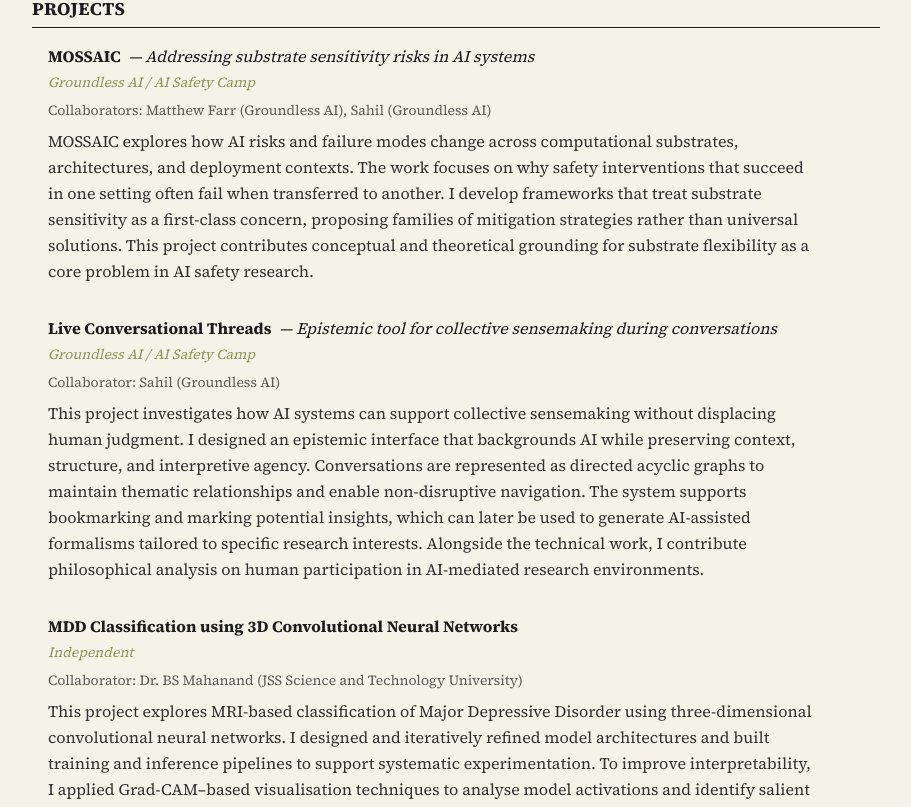
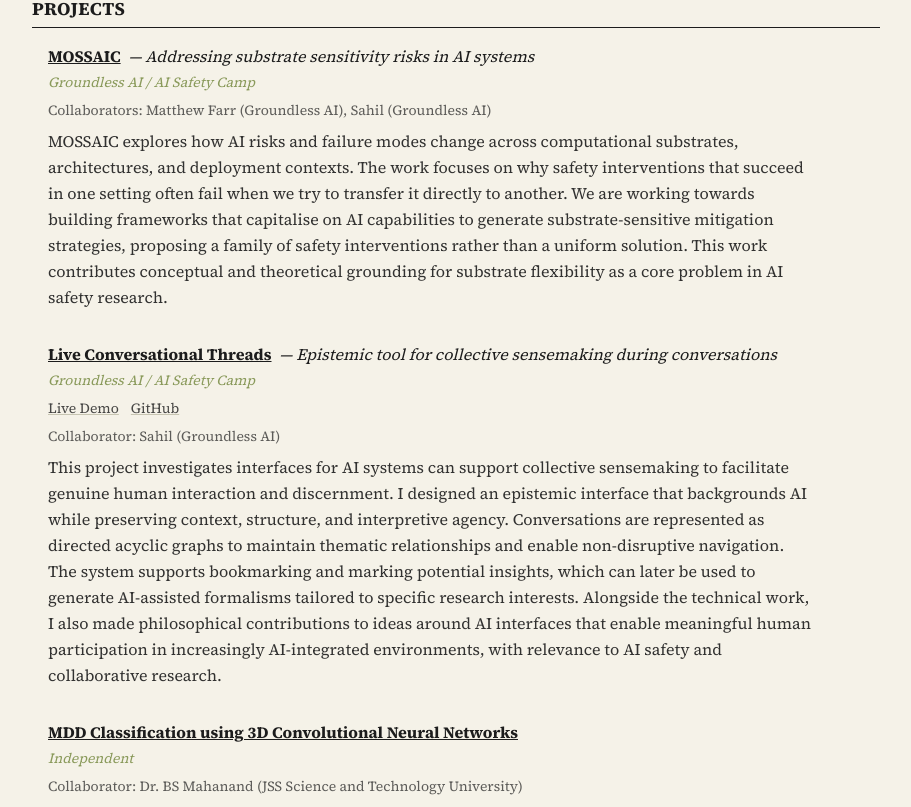
Before and after one commit to aditya-adiga/aditya-adiga, a Next.js app: page / in a window 1280 px wide. Shown: the part 1332-2139 px from the top of the page, without its empty margins (184-1095 px from the left). Built offline with nearby package versions, Linux system fonts and the light colour scheme.

Commit message:
updated projects content

```diff
--- a/components/ResearchView.tsx
+++ b/components/ResearchView.tsx
@@ -55,27 +55,34 @@
             <CVSection title="Projects">
                 <CVProject
                     title="MOSSAIC"
+                    url="https://openreview.net/forum?id=n7WYSJ35FU"
                     subtitle="Addressing substrate sensitivity risks in AI systems"
                     affiliation="Groundless AI / AI Safety Camp"
                     collaborators="Collaborators: Matthew Farr (Groundless AI), Sahil (Groundless AI)"
-                    summary="MOSSAIC explores how AI risks and failure modes change across computational substrates, architectures, and deployment contexts. The work focuses on why safety interventions that succeed in one setting often fail when transferred to another. I develop frameworks that treat substrate sensitivity as a first-class concern, proposing families of mitigation strategies rather than universal solutions. This project contributes conceptual and theoretical grounding for substrate flexibility as a core problem in AI safety research."
+                    summary="MOSSAIC explores how AI risks and failure modes change across computational substrates, architectures, and deployment contexts. The work focuses on why safety interventions that succeed in one setting often fail when we try to transfer it directly to another. We are working towards building frameworks that capitalise on AI capabilities to generate substrate-sensitive mitigation strategies, proposing a family of safety interventions rather than a uniform solution. This work contributes conceptual and theoretical grounding for substrate flexibility as a core problem in AI safety research."
                 />
 
                 <div className="mt-8"></div>
                 <CVProject
                     title="Live Conversational Threads"
+                    url="https://www.lesswrong.com/posts/uueHkKrGmeEsKGHPR/live-conversational-threads-not-an-ai-notetaker-2"
                     subtitle="Epistemic tool for collective sensemaking during conversations"
                     affiliation="Groundless AI / AI Safety Camp"
                     collaborators="Collaborator: Sahil (Groundless AI)"
-                    summary="This project investigates how AI systems can support collective sensemaking without displacing human judgment. I designed an epistemic interface that backgrounds AI while preserving context, structure, and interpretive agency. Conversations are represented as directed acyclic graphs to maintain thematic relationships and enable non-disruptive navigation. The system supports bookmarking and marking potential insights, which can later be used to generate AI-assisted formalisms tailored to specific research interests. Alongside the technical work, I contribute philosophical analysis on human participation in AI-mediated research environments."
+                    links={[
+                        { label: "Live Demo", url: "https://www.tinyurl.com./live-threads" },
+                        { label: "GitHub", url: "https://github.com/aditya-adiga/live_conversational_threads" }
+                    ]}
+                    summary="This project investigates interfaces for AI systems can support collective sensemaking to facilitate genuine human interaction and discernment. I designed an epistemic interface that backgrounds AI while preserving context, structure, and interpretive agency. Conversations are represented as directed acyclic graphs to maintain thematic relationships and enable non-disruptive navigation. The system supports bookmarking and marking potential insights, which can later be used to generate AI-assisted formalisms tailored to specific research interests. Alongside the technical work, I also made philosophical contributions to ideas around AI interfaces that enable meaningful human participation in increasingly AI-integrated environments, with relevance to AI safety and collaborative research."
                 />
 
                 <div className="mt-8"></div>
                 <CVProject
                     title="MDD Classification using 3D Convolutional Neural Networks"
+                    url="https://www.mdpi.com/2076-3417/15/19/10312"
                     affiliation="Independent"
                     collaborators="Collaborator: Dr. BS Mahanand (JSS Science and Technology University)"
-                    summary="This project explores MRI-based classification of Major Depressive Disorder using three-dimensional convolutional neural networks. I designed and iteratively refined model architectures and built training and inference pipelines to support systematic experimentation. To improve interpretability, I applied Grad-CAM–based visualisation techniques to analyse model activations and identify salient brain regions. The work emphasises understanding model behaviour alongside predictive performance."
+                    summary="This project explores MRI-based classification of Major Depressive Disorder using three-dimensional convolutional neural networks. I designed and iteratively refined model architectures and built training and inference pipelines to support systematic experimentation. I applied Grad-CAM–based visualisation techniques to analyse model activations and identify salient brain regions. The work emphasises understanding model behaviour alongside predictive performance."
                 />
 
                 <div className="mt-8"></div>
@@ -89,7 +96,7 @@
                 <CVProject
                     title="Tumour Microenvironment Segmentation in Whole Slide Images"
                     affiliation="Indx.AI"
-                    summary="I worked on semantic segmentation of complex tumour microenvironments in whole-slide histopathology images. Using a UNET++-based architecture, I developed models to identify tumours, stroma, and surrounding tissue under conditions of high biological variability. Close collaboration with a pathologist informed annotation strategies and iterative model refinement. The resulting system achieved approximately 80% intersection-over-union while remaining robust to heterogeneous tissue structure."
+                    summary="I worked on semantic segmentation of complex tumour microenvironments in whole-slide histopathology images. Using a UNET++-based architecture, I developed models to identify tumours, stroma, and surrounding tissue under conditions of high biological variability. Collaborated closely with a pathologist to annotate underrepresented regions and iteratively refine model performance. The resulting system achieved approximately 80% intersection-over-union while remaining robust to heterogeneous tissue structure."
                 />
 
                 <div className="mt-8"></div>
--- a/components/cv/CVProject.tsx
+++ b/components/cv/CVProject.tsx
@@ -2,6 +2,8 @@
 
 interface CVProjectProps {
     title: string;
+    url?: string;
+    links?: { label: string; url: string }[];
     subtitle?: string; // e.g. "Substrate-sensitive approaches..."
     affiliation?: string; // e.g. "Groundless AI"
     collaborators?: string;
@@ -9,16 +11,31 @@
     bullets?: ReactNode[]; // Optional bullet points
 }
 
-export default function CVProject({ title, subtitle, affiliation, collaborators, summary, bullets }: CVProjectProps) {
+export default function CVProject({ title, url, links, subtitle, affiliation, collaborators, summary, bullets }: CVProjectProps) {
     return (
         <div className="pl-2 sm:pl-4">
             <div className="mb-1">
-                <span className="font-bold text-base font-serif block sm:inline">{title}</span>
+                {url ? (
+                    <a href={url} target="_blank" rel="noopener noreferrer" className="font-bold text-base font-serif block sm:inline underline hover:text-[var(--color-sage)] transition-colors">
+                        {title}
+                    </a>
+                ) : (
+                    <span className="font-bold text-base font-serif block sm:inline">{title}</span>
+                )}
                 {subtitle && <span className="font-serif text-base italic block sm:inline sm:ml-1"> — {subtitle}</span>}
             </div>
             {affiliation && (
                 <div className="text-sm font-serif text-[var(--color-sage)] italic mb-2">
                     {affiliation}
+                </div>
+            )}
+            {links && links.length > 0 && (
+                <div className="flex gap-3 text-sm font-serif mb-2">
+                    {links.map((link, i) => (
+                        <a key={i} href={link.url} target="_blank" rel="noopener noreferrer" className="text-[var(--color-foreground)]/80 underline decoration-[var(--color-clay)]/60 hover:text-[var(--color-sage)] transition-colors">
+                            {link.label}
+                        </a>
+                    ))}
                 </div>
             )}
             {collaborators && (
```
